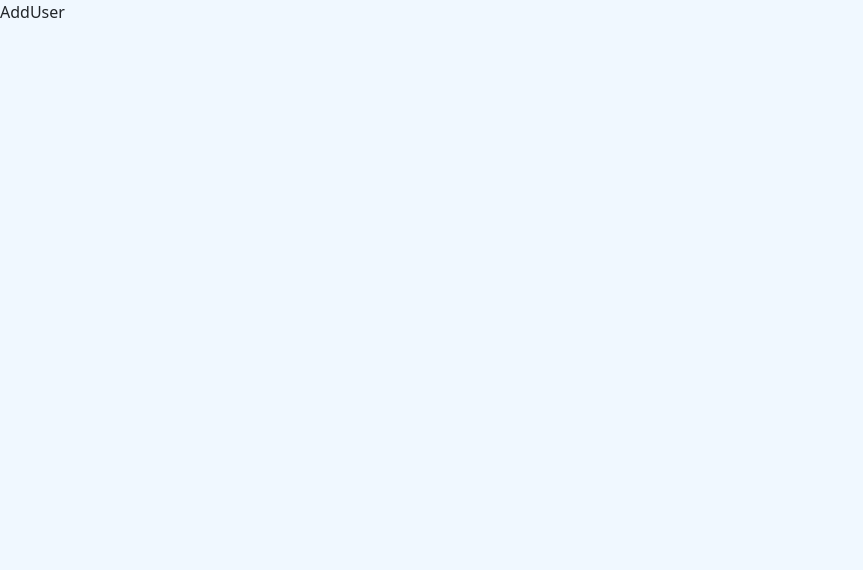
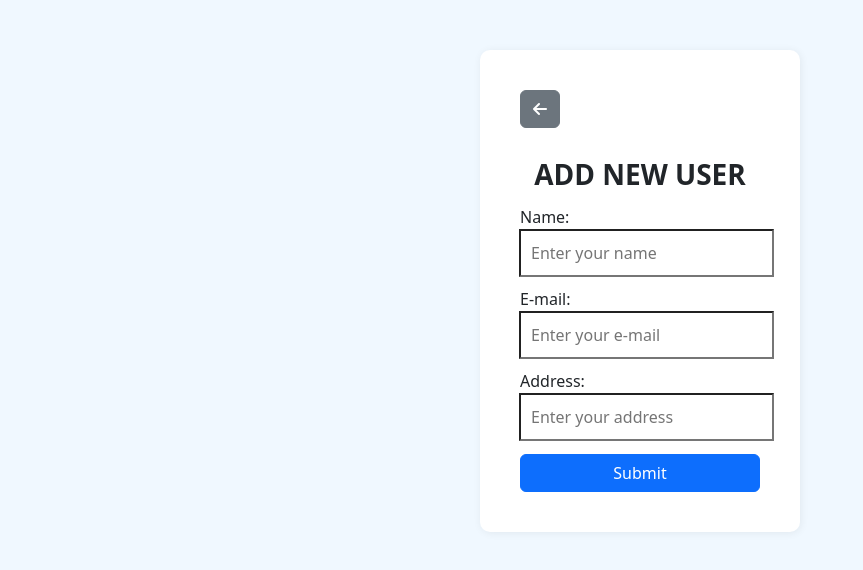
Before and after one commit to Phsla00/crud-mern-stack, a React (Create React App) app in the folder client/: page /add in a window 1280 px wide. Shown: the top 570 px of the page, without its empty margins (0-863 px from the left). Built offline with nearby package versions, Linux system fonts and the light colour scheme.

Commit message:
feat: create form to add user

```diff
--- /dev/null
+++ b/client/src/components/AddUser/index.css
@@ -0,0 +1,33 @@
+.add-user {
+    background-color: #fff;
+    width: 25%;
+    margin: 50px auto;
+    padding: 40px;
+    border-radius: 10px;
+    box-shadow: 1px 1px 8px rgba(0, 0, 0, 0.065)
+}
+
+.add-user_form .input-group {
+    width: 100%;
+    display: flex;
+    flex-direction: column;
+}
+
+.add-user_form .input-group label {
+    margin-top: 5px;
+}
+
+.add-user_form .input-group input {
+    margin-bottom: 5px;
+    padding: 10px;
+}
+
+.add-user_form .input-group button {
+    margin-top: 8px;
+}
+
+.add-user h3 {
+    margin-top: 30px;
+    text-align: center;
+    font-weight: bold;
+}
--- a/client/src/components/AddUser/index.jsx
+++ b/client/src/components/AddUser/index.jsx
@@ -1,8 +1,52 @@
 import React from 'react';
+import './index.css';
+import { Link } from 'react-router-dom'
 
 const AddUser = () => {
     return (
-        <div>AddUser</div>
+        <div className="add-user">
+            <Link to="/" type="button" class="btn btn-secondary">
+                <i class="fa-solid fa-arrow-left"></i>
+            </Link>
+            <h3>ADD NEW USER</h3>
+            <form className="add-user_form">
+                <div className="input-group">
+                    <label htmlFor="name">Name:</label>
+                    <input
+                    type="text"
+                    id="name"
+                    name="name"
+                    autocomplete="off"
+                    placeholder="Enter your name"
+                    />
+                </div>
+                <div className="input-group">
+                    <label htmlFor="email">E-mail:</label>
+                    <input
+                    type="email"
+                    id="email"
+                    name="email"
+                    autocomplete="off"
+                    placeholder="Enter your e-mail"
+                    />
+                </div>
+                <div className="input-group">
+                    <label htmlFor="address">Address:</label>
+                    <input
+                    type="text"
+                    id="address"
+                    name="address"
+                    autocomplete="off"
+                    placeholder="Enter your address"
+                    />
+                </div>
+                <div className="input-group">
+                    <button type="button" class="btn btn-primary">
+                        Submit
+                    </button>
+                </div>
+            </form>
+        </div>
     )
 }
 
```
